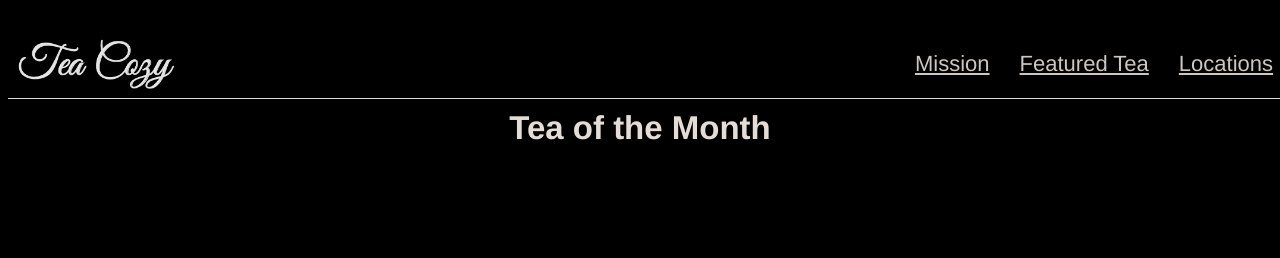
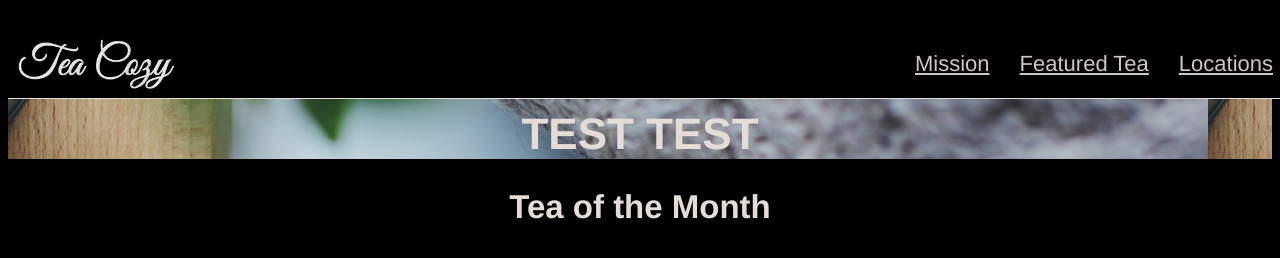
Before and after one commit to TrapperCopter/TeaCozy, a plain HTML site: page index.html in a window 1280 px wide. Drawn offline with Linux system fonts and the light colour scheme.

Commit message:
image issue fixed, but header issue still present

```diff
--- a/index.html
+++ b/index.html
@@ -6,6 +6,7 @@
     <title>Tea Cozy</title>
   </head>
   <body>
+    <header>
     <div class="header-containter">
       <div class="header-div">
         <img src="resources\img\img-tea-cozy-logo.png">
@@ -19,12 +20,16 @@
 
       </div>
     </div>
+</header>
+
     <div class="ourmission">
-<h1>testtest</h1>
+<h1> testst</h1>
+      <h1> TEST TEST </h1>
     </div>
 
     <div class="teaofthemonth">
       <h2>Tea of the Month </h2>
     </div>
+
   </body>
 </html>
--- a/resources/style.css
+++ b/resources/style.css
@@ -43,9 +43,7 @@ body {
 
 /*========== OUR MISSION IMAGE ===========*/
 .ourmission {
-background-image: url("img\img-mission-background.jpg");
-background-size: auto;
-background-repeat: no-repeat;
+background-image: url("img/img-mission-background.jpg");
 }
 
 /*========== Tea Of The Month ===========*/
```
Lines whose indentation alone changed are shown as unchanged.
